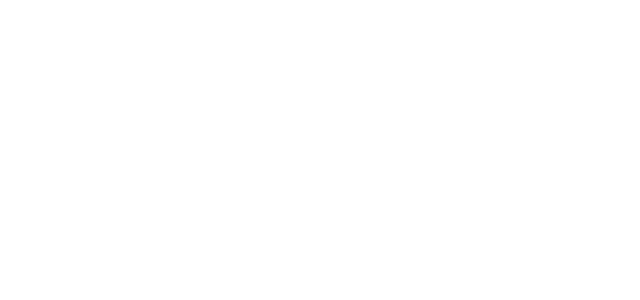
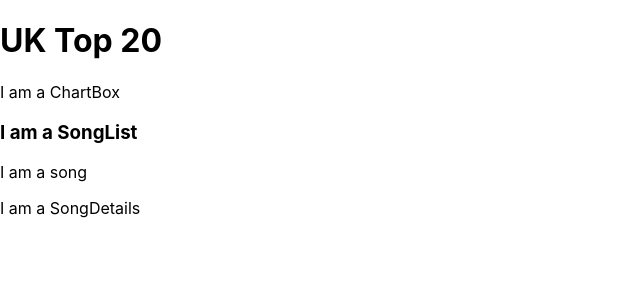
Before and after one commit to Stanhoucke/react_music_chart, a React (Create React App) app: page / in a window 1280 px wide. Shown: the top 300 px of the page, without its empty margins (0-640 px from the left). Built offline with nearby package versions, Linux system fonts and the light colour scheme.

Commit message:
components set up

```diff
--- a/src/App.js
+++ b/src/App.js
@@ -1,11 +1,12 @@
 import React, { Fragment } from 'react';
 import './App.css';
+import ChartBox from './containers/ChartBox';
 
 function App() {
   return (
     <Fragment>
-
-
+      <h1>UK Top 20</h1>
+      <ChartBox/>
     </Fragment>
   );
 }
--- a/src/components/Song.js
+++ b/src/components/Song.js
@@ -0,0 +1,9 @@
+import React from 'react';
+
+const Song = () => {
+    return (
+        <p>I am a song</p>
+    )
+}
+
+export default Song;
--- a/src/components/SongDetails.js
+++ b/src/components/SongDetails.js
@@ -0,0 +1,9 @@
+import React from 'react';
+
+const SongDetails = () => {
+    return (
+        <p>I am a SongDetails</p>
+    )
+}
+
+export default SongDetails;
--- a/src/components/SongList.js
+++ b/src/components/SongList.js
@@ -0,0 +1,13 @@
+import React, { Fragment } from 'react';
+import Song from './Song';
+
+const SongList = () => {
+    return (
+        <Fragment>
+            <h3>I am a SongList</h3>
+            <Song/>
+        </Fragment>
+    )
+}
+
+export default SongList;
--- a/src/containers/ChartBox.js
+++ b/src/containers/ChartBox.js
@@ -0,0 +1,15 @@
+import React, { Fragment } from 'react';
+import SongDetails from '../components/SongDetails';
+import SongList from '../components/SongList';
+
+const ChartBox = () => {
+    return (
+        <Fragment>
+            <p>I am a ChartBox</p>
+            <SongList/>
+            <SongDetails/>
+        </Fragment>
+    )
+}
+
+export default ChartBox;
```
